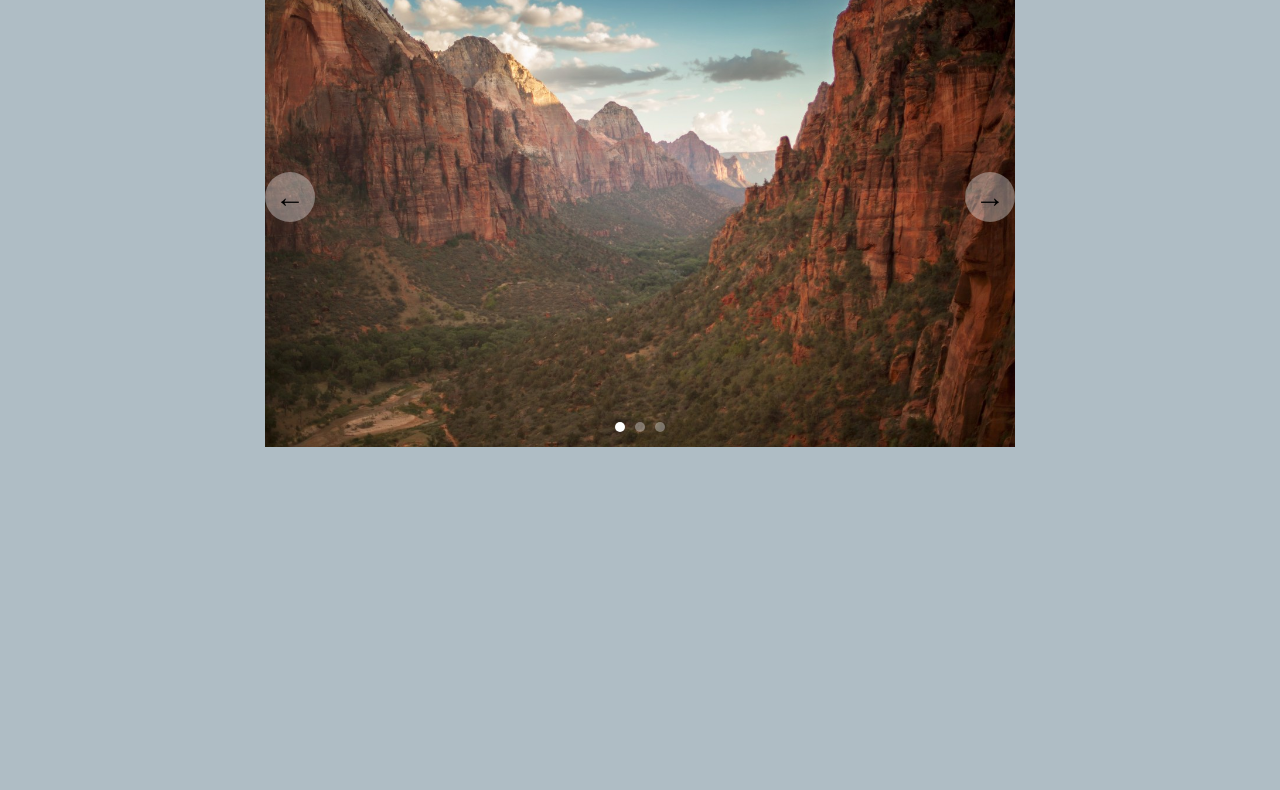
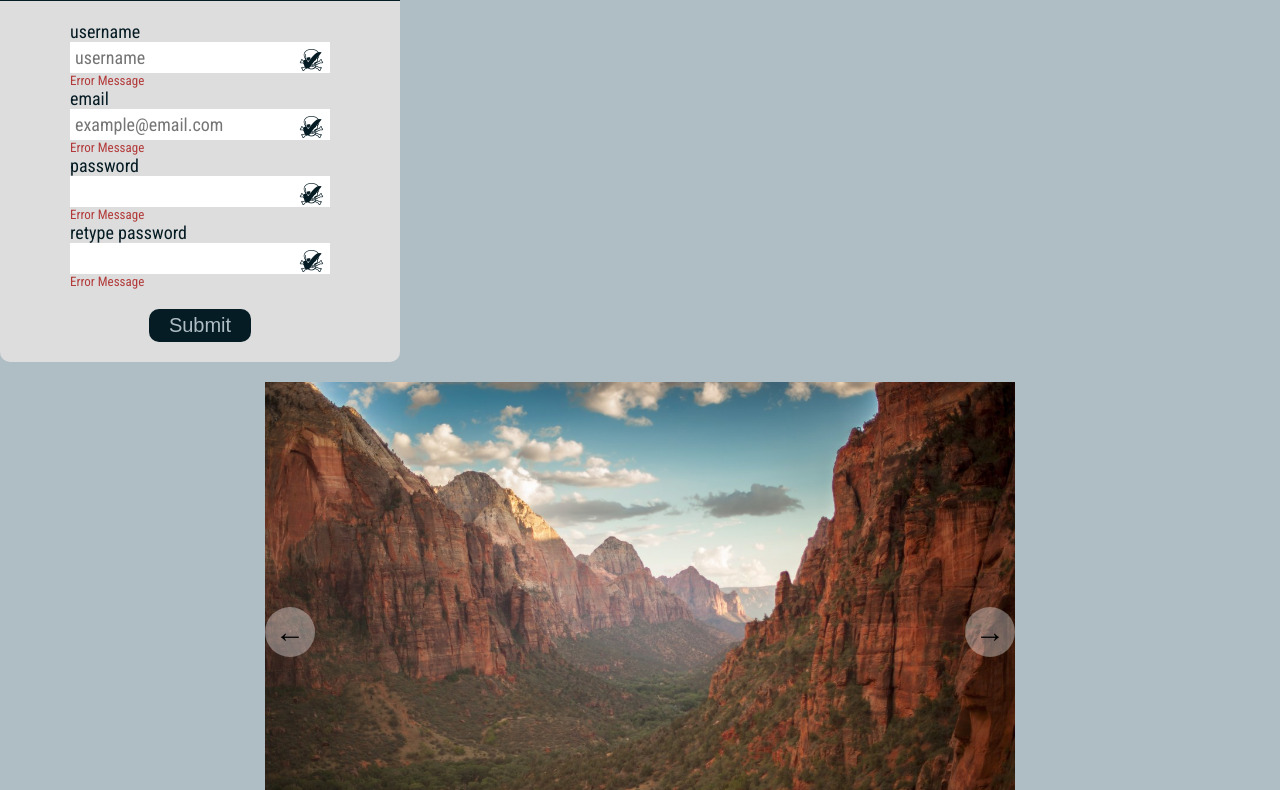
Before and after one commit to mojotron/learning-lab, a website built with webpack: page src/template.html in a window 1280 px wide. Shown: the part 184-974 px from the top of the page. Before the commit the page ends 800 px from the top, so only its background shows below. Built offline with nearby package versions, Linux system fonts and the light colour scheme.

Commit message:
Add structure for client form validation miniproject

```diff
--- a/src/scripts/index.js
+++ b/src/scripts/index.js
@@ -33,7 +33,7 @@ function darkModeHandler() {
 }
 
 darkModeCheckbox.addEventListener('change', darkModeHandler);
-// Drop down menu
+// plug in Drop down menu inside nav bar
 DropdownMenu('Projects', document.querySelector('[data-projects-dropdown]'), [
   { label: 'project 01', path: '#' },
   { label: 'project 02', path: '#' },
@@ -61,5 +61,5 @@ mobileMenu.addEventListener('click', e => {
     .classList.toggle('active-toggle');
 });
 
-// slider
+// plug in imgae slider to the body
 ImageSlider(document.body, [image1, image2, image3]);
--- a/src/styles/main.css
+++ b/src/styles/main.css
@@ -20,7 +20,6 @@ body {
   width: 100%;
   background: var(--primary-color);
   color: var(--secondary-color);
-
   transition: background-color ease-in 0.5s, color ease-in 0.5s;
 }
 *,
@@ -171,7 +170,64 @@ body {
   justify-content: center;
   align-items: center;
 }
-/* slider */
+/* client form validation */
+.form {
+  max-width: 40rem;
+  background-color: #ddd;
+  display: flex;
+  flex-direction: column;
+  justify-content: center;
+  align-items: center;
+  font-size: 1.8rem;
+  border-radius: 1rem;
+  overflow: hidden;
+}
+.form__header {
+  width: 100%;
+  padding: 0.5rem;
+  text-align: center;
+  border-bottom: 2px solid var(--dark-color);
+}
+.form__header__headings {
+  padding: 2rem 0 1rem;
+}
+.form__body {
+  width: 30rem;
+  padding: 2rem;
+}
+.form__field {
+  position: relative;
+  display: flex;
+  flex-direction: column;
+}
+.form__field__input {
+  padding: 0.5rem;
+  font-size: 1.8rem;
+  font-family: inherit;
+  color: var(--dark-color);
+  border: none;
+  background: #fff;
+}
+.form__field__icon {
+  position: absolute;
+  font-size: 3rem;
+  top: 2.2rem;
+  right: 0.5rem;
+}
+.form__field__error {
+  font-size: 1.3rem;
+  color: rgb(179, 58, 58);
+}
+.form__btn {
+  display: block;
+  border: none;
+  padding: 0.5rem 2rem;
+  background: var(--dark-color);
+  color: var(--light-color);
+  font-size: 2rem;
+  border-radius: 1rem;
+  margin: 2rem auto 0;
+}
 
 @media (max-width: 786px) {
   .top-nav__toggle-btn {
--- a/src/template.html
+++ b/src/template.html
@@ -31,5 +31,68 @@
         </div>
       </div>
     </nav>
+
+    <div class="form">
+      <div class="form__header">
+        <h2 class="form__header__headings">Create Account</h2>
+      </div>
+      <form class="form__body">
+        <div class="form__field">
+          <label for="username">username</label>
+          <input
+            class="form__field__input"
+            type="text"
+            name="username"
+            id="username"
+            placeholder="username"
+          />
+          <span class="form__field__icon">&#10004;</span>
+          <span class="form__field__icon">&#9760;</span>
+          <span class="form__field__error">Error Message</span>
+        </div>
+
+        <div class="form__field">
+          <label for="email">email</label>
+          <input
+            class="form__field__input"
+            type="email"
+            name="email"
+            id="email"
+            placeholder="example@email.com"
+          />
+          <span class="form__field__icon">&#10004;</span>
+          <span class="form__field__icon">&#9760;</span>
+          <span class="form__field__error">Error Message</span>
+        </div>
+
+        <div class="form__field">
+          <label for="password-1">password</label>
+          <input
+            class="form__field__input"
+            type="password-1"
+            name="password-1"
+            id="password"
+          />
+          <span class="form__field__icon">&#10004;</span>
+          <span class="form__field__icon">&#9760;</span>
+          <span class="form__field__error">Error Message</span>
+        </div>
+
+        <div class="form__field">
+          <label for="password-2">retype password</label>
+          <input
+            class="form__field__input"
+            type="password-2"
+            name="password-2"
+            id="password"
+          />
+          <span class="form__field__icon">&#10004;</span>
+          <span class="form__field__icon">&#9760;</span>
+          <span class="form__field__error">Error Message</span>
+        </div>
+
+        <button class="form__btn" type="submit">Submit</button>
+      </form>
+    </div>
   </body>
 </html>
```
Also changed, not shown: README.md.
